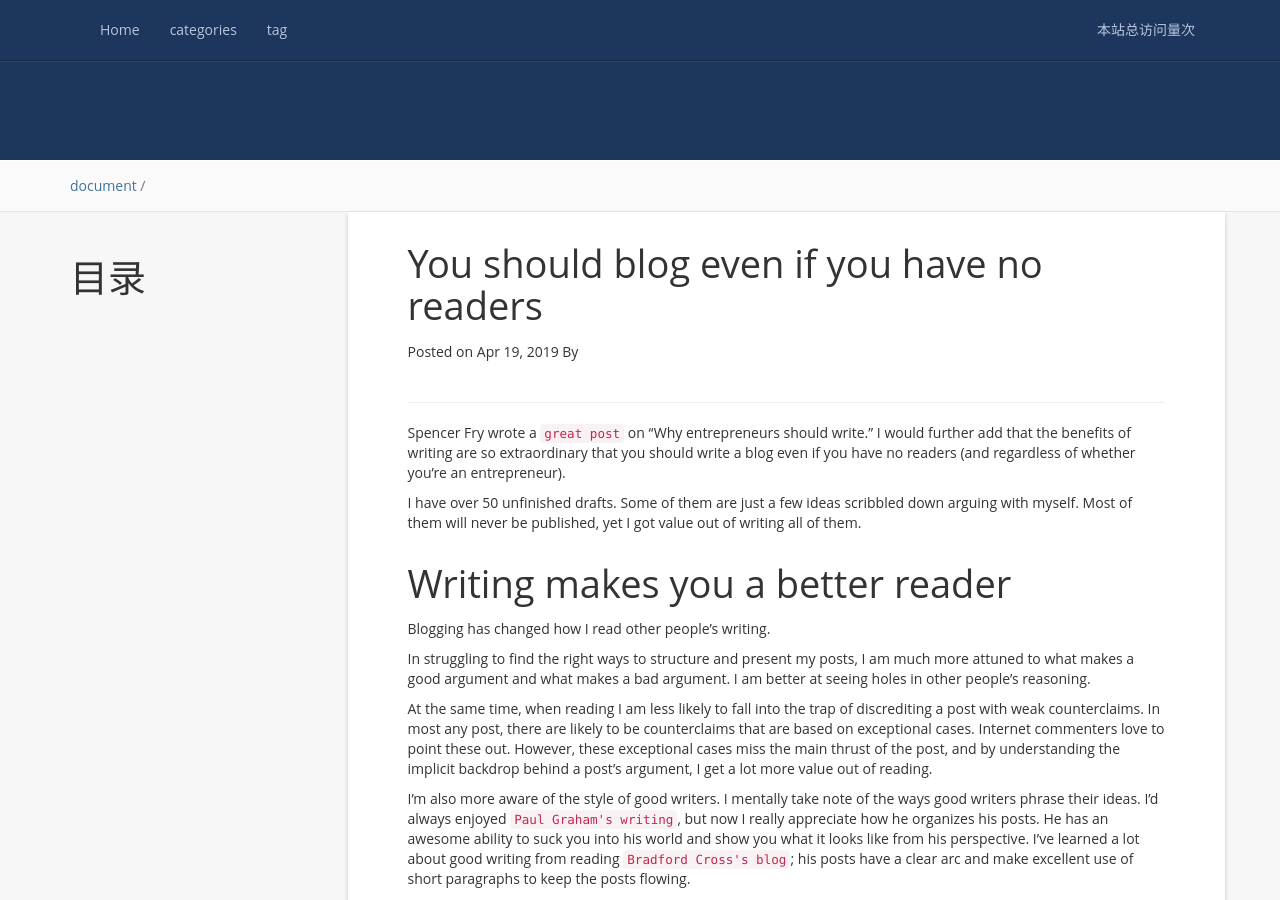
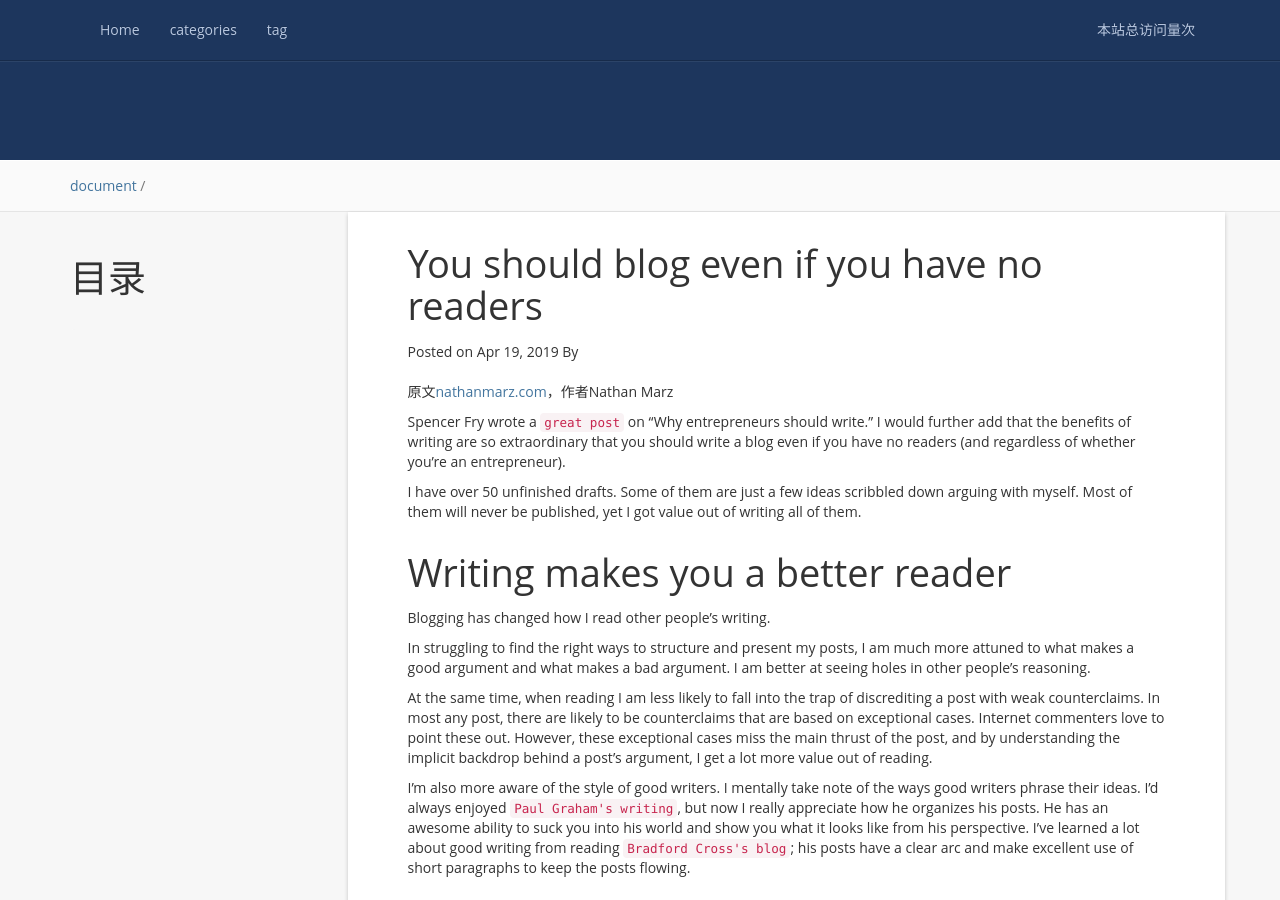
Before and after one commit to yuzhidi/yuzhidi.github.io, a Jekyll site: the page built from _posts/2019-04-20-You-should-blog-even-if-you-have-no-readers.md, in a window 1280 px wide and 900 px high. Built offline with Jekyll 4.4.1, drawn with Linux system fonts in a browser that asks for light colours; nearby versions of some CDN libraries; a script that is not in the unit is left out; comment, search, counter and statistics services are not loaded.

Commit message:
post source

```diff
--- a/_posts/2019-04-20-You-should-blog-even-if-you-have-no-readers.md
+++ b/_posts/2019-04-20-You-should-blog-even-if-you-have-no-readers.md
@@ -5,7 +5,8 @@ date:   2019-04-20 00:00:00 +0800
 categories: document
 tag:
 ---
----
+原文[nathanmarz.com](http://nathanmarz.com/blog/you-should-blog-even-if-you-have-no-readers.html)，作者Nathan Marz
+
 Spencer Fry wrote a `great post` on "Why entrepreneurs should write." I would further add that the benefits of writing are so extraordinary that you should write a blog even if you have no readers (and regardless of whether you're an entrepreneur).
 
 I have over 50 unfinished drafts. Some of them are just a few ideas scribbled down arguing with myself. Most of them will never be published, yet I got value out of writing all of them.
```
